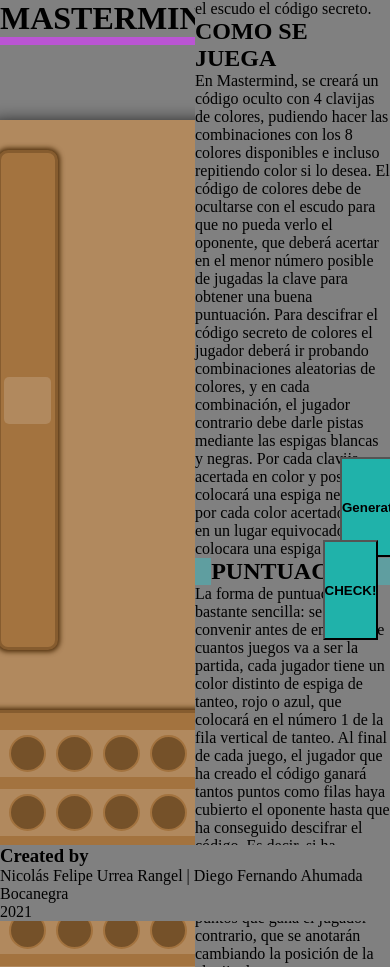
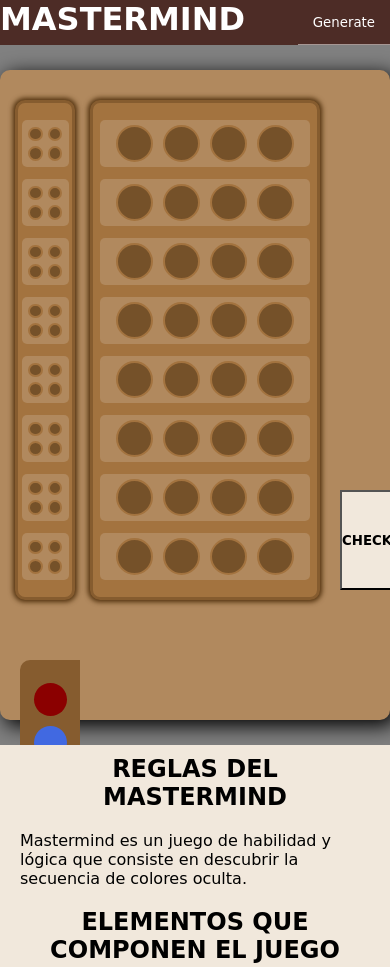
Before and after one commit to Xvaria/Mastermind_challenge, a plain HTML site: page index.html in a window 390 px wide. Shown: the top 967 px of the page. Drawn offline with Linux system fonts and the light colour scheme; a web font is replaced by a local one.

Commit message:
[Updated] Visual Style

```diff
--- a/style.css
+++ b/style.css
@@ -1,8 +1,14 @@
+@import url('https://fonts.googleapis.com/css2?family=Nova+Flat&family=Staatliches&display=swap');
 * {
     background: grey;
     padding: 0;
     margin: 0;
     box-sizing: border-box;
+    font-family: 'Nova Flat', cursive;
+}
+h1, h2, h3, p, a{
+  background: transparent;
+  color: #ffffff;
 }
 body{
     display: flex;
@@ -11,13 +17,35 @@ body{
 header{
     height: 45px;
     width: 100%;
-    background-color: mediumorchid;
+    background-color: #4d2c26;
+    display: flex;
+    flex-wrap: wrap;
+    align-items: center;
+    justify-content: space-between;
+}
+header h1{
+    width: auto;
+    height: 100%;
+}
+header button{
+    border-style: none;
+    background-color: transparent;
+    width: auto;
+    height: 100%;
+    display: block;
+    color: #fff;
+    text-decoration: none;
+    padding: 15px;
+    border-bottom: 1px solid rgba(255,255,255,0.5);
+}
+header button:hover{
+    background: rgba(255,255,255,0.3);
 }
 main{
     display: flex;
     flex-wrap: wrap;
     width: 100%;
-    height: 800px;
+    height: auto;
 }
 .game{
     display: flex;
@@ -52,7 +80,7 @@ main{
     border: solid 3px #865c2f;
     box-shadow: 0px 0px 5px 2px #4f2f0c;
 }
-.clue1{
+.clue1, .clue2, .clue3, .clue4, .clue5, .clue6, .clue7, .clue8 {
     display: flex;
     flex-wrap: wrap;
     align-content: center;
@@ -63,7 +91,7 @@ main{
     border-radius: 5px;
     background-color: #b1895e;
 }
-.point1{
+#point1-1{
     width: 14.5px;
     height: 14.5px;
     border-radius: 150px;
@@ -71,7 +99,7 @@ main{
     background-color: #755129;
     border: solid 2px #a3733f;
 }
-.point2{
+#point1-2{
     width: 14.5px;
     height: 14.5px;
     border-radius: 150px;
@@ -79,7 +107,7 @@ main{
     background-color: #755129;
     border: solid 2px #a3733f;
 }
-.point3{
+#point1-3{
     width: 14.5px;
     height: 14.5px;
     border-radius: 150px;
@@ -87,7 +115,231 @@ main{
     background-color: #755129;
     border: solid 2px #a3733f;
 }
-.point4{
+#point1-4{
+    width: 14.5px;
+    height: 14.5px;
+    border-radius: 150px;
+    margin: 2.5px;
+    background-color: #755129;
+    border: solid 2px #a3733f;
+}
+#point2-1{
+    width: 14.5px;
+    height: 14.5px;
+    border-radius: 150px;
+    margin: 2.5px;
+    background-color: #755129;
+    border: solid 2px #a3733f;
+}
+#point2-2{
+    width: 14.5px;
+    height: 14.5px;
+    border-radius: 150px;
+    margin: 2.5px;
+    background-color: #755129;
+    border: solid 2px #a3733f;
+}
+#point2-3{
+    width: 14.5px;
+    height: 14.5px;
+    border-radius: 150px;
+    margin: 2.5px;
+    background-color: #755129;
+    border: solid 2px #a3733f;
+}
+#point2-4{
+    width: 14.5px;
+    height: 14.5px;
+    border-radius: 150px;
+    margin: 2.5px;
+    background-color: #755129;
+    border: solid 2px #a3733f;
+}
+#point3-1{
+    width: 14.5px;
+    height: 14.5px;
+    border-radius: 150px;
+    margin: 2.5px;
+    background-color: #755129;
+    border: solid 2px #a3733f;
+}
+#point3-2{
+    width: 14.5px;
+    height: 14.5px;
+    border-radius: 150px;
+    margin: 2.5px;
+    background-color: #755129;
+    border: solid 2px #a3733f;
+}
+#point3-3{
+    width: 14.5px;
+    height: 14.5px;
+    border-radius: 150px;
+    margin: 2.5px;
+    background-color: #755129;
+    border: solid 2px #a3733f;
+}
+#point3-4{
+    width: 14.5px;
+    height: 14.5px;
+    border-radius: 150px;
+    margin: 2.5px;
+    background-color: #755129;
+    border: solid 2px #a3733f;
+}
+#point4-1{
+    width: 14.5px;
+    height: 14.5px;
+    border-radius: 150px;
+    margin: 2.5px;
+    background-color: #755129;
+    border: solid 2px #a3733f;
+}
+#point4-2{
+    width: 14.5px;
+    height: 14.5px;
+    border-radius: 150px;
+    margin: 2.5px;
+    background-color: #755129;
+    border: solid 2px #a3733f;
+}
+#point4-3{
+    width: 14.5px;
+    height: 14.5px;
+    border-radius: 150px;
+    margin: 2.5px;
+    background-color: #755129;
+    border: solid 2px #a3733f;
+}
+#point4-4{
+    width: 14.5px;
+    height: 14.5px;
+    border-radius: 150px;
+    margin: 2.5px;
+    background-color: #755129;
+    border: solid 2px #a3733f;
+}
+#point5-1{
+    width: 14.5px;
+    height: 14.5px;
+    border-radius: 150px;
+    margin: 2.5px;
+    background-color: #755129;
+    border: solid 2px #a3733f;
+}
+#point5-2{
+    width: 14.5px;
+    height: 14.5px;
+    border-radius: 150px;
+    margin: 2.5px;
+    background-color: #755129;
+    border: solid 2px #a3733f;
+}
+#point5-3{
+    width: 14.5px;
+    height: 14.5px;
+    border-radius: 150px;
+    margin: 2.5px;
+    background-color: #755129;
+    border: solid 2px #a3733f;
+}
+#point5-4{
+    width: 14.5px;
+    height: 14.5px;
+    border-radius: 150px;
+    margin: 2.5px;
+    background-color: #755129;
+    border: solid 2px #a3733f;
+}
+#point6-1{
+    width: 14.5px;
+    height: 14.5px;
+    border-radius: 150px;
+    margin: 2.5px;
+    background-color: #755129;
+    border: solid 2px #a3733f;
+}
+#point6-2{
+    width: 14.5px;
+    height: 14.5px;
+    border-radius: 150px;
+    margin: 2.5px;
+    background-color: #755129;
+    border: solid 2px #a3733f;
+}
+#point6-3{
+    width: 14.5px;
+    height: 14.5px;
+    border-radius: 150px;
+    margin: 2.5px;
+    background-color: #755129;
+    border: solid 2px #a3733f;
+}
+#point6-4{
+    width: 14.5px;
+    height: 14.5px;
+    border-radius: 150px;
+    margin: 2.5px;
+    background-color: #755129;
+    border: solid 2px #a3733f;
+}
+#point7-1{
+    width: 14.5px;
+    height: 14.5px;
+    border-radius: 150px;
+    margin: 2.5px;
+    background-color: #755129;
+    border: solid 2px #a3733f;
+}
+#point7-2{
+    width: 14.5px;
+    height: 14.5px;
+    border-radius: 150px;
+    margin: 2.5px;
+    background-color: #755129;
+    border: solid 2px #a3733f;
+}
+#point7-3{
+    width: 14.5px;
+    height: 14.5px;
+    border-radius: 150px;
+    margin: 2.5px;
+    background-color: #755129;
+    border: solid 2px #a3733f;
+}
+#point7-4{
+    width: 14.5px;
+    height: 14.5px;
+    border-radius: 150px;
+    margin: 2.5px;
+    background-color: #755129;
+    border: solid 2px #a3733f;
+}
+#point8-1{
+    width: 14.5px;
+    height: 14.5px;
+    border-radius: 150px;
+    margin: 2.5px;
+    background-color: #755129;
+    border: solid 2px #a3733f;
+}
+#point8-2{
+    width: 14.5px;
+    height: 14.5px;
+    border-radius: 150px;
+    margin: 2.5px;
+    background-color: #755129;
+    border: solid 2px #a3733f;
+}
+#point8-3{
+    width: 14.5px;
+    height: 14.5px;
+    border-radius: 150px;
+    margin: 2.5px;
+    background-color: #755129;
+    border: solid 2px #a3733f;
+}
+#point8-4{
     width: 14.5px;
     height: 14.5px;
     border-radius: 150px;
@@ -110,7 +362,7 @@ main{
     box-shadow: 0px 0px 5px 2px #4f2f0c;
 
 }
-.line1{
+.line1, .line2, .line3, .line4, .line5, .line6, .line7, .line8{
     display: flex;
     flex-wrap: wrap;
     justify-content: center;
@@ -121,332 +373,7 @@ main{
     border-radius: 5px;
     background-color: #b1895e;
 }
-#space1-1{
-    width: 37px;
-    height: 37px;
-    border-radius: 150px;
-    margin: 0 5px;
-    background-color: #755129;
-    border: solid 2px #a3733f;
-}
-#space1-2{
-    width: 37px;
-    height: 37px;
-    border-radius: 150px;
-    margin: 0 5px;
-    background-color: #755129;
-    border: solid 2px #a3733f;
-}
-#space1-3{
-    width: 37px;
-    height: 37px;
-    border-radius: 150px;
-    margin: 0 5px;
-    background-color: #755129;
-    border: solid 2px #a3733f;
-}
-#space1-4{
-    width: 37px;
-    height: 37px;
-    border-radius: 150px;
-    margin: 0 5px;
-    background-color: #755129;
-    border: solid 2px #a3733f;
-}
-.line2{
-    display: flex;
-    flex-wrap: wrap;
-    justify-content: center;
-    align-content: center;
-    width: 210px;
-    height: 47px;
-    margin: 6px 0;
-    border-radius: 5px;
-    background-color: #b1895e;
-}
-#space2-1{
-    width: 37px;
-    height: 37px;
-    border-radius: 150px;
-    margin: 0 5px;
-    background-color: #755129;
-    border: solid 2px #a3733f;
-}
-#space2-2{
-    width: 37px;
-    height: 37px;
-    border-radius: 150px;
-    margin: 0 5px;
-    background-color: #755129;
-    border: solid 2px #a3733f;
-}
-#space2-3{
-    width: 37px;
-    height: 37px;
-    border-radius: 150px;
-    margin: 0 5px;
-    background-color: #755129;
-    border: solid 2px #a3733f;
-}
-#space2-4{
-    width: 37px;
-    height: 37px;
-    border-radius: 150px;
-    margin: 0 5px;
-    background-color: #755129;
-    border: solid 2px #a3733f;
-}
-.line3{
-    display: flex;
-    flex-wrap: wrap;
-    justify-content: center;
-    align-content: center;
-    width: 210px;
-    height: 47px;
-    margin: 6px 0;
-    border-radius: 5px;
-    background-color: #b1895e;
-}
-#space3-1{
-    width: 37px;
-    height: 37px;
-    border-radius: 150px;
-    margin: 0 5px;
-    background-color: #755129;
-    border: solid 2px #a3733f;
-}
-#space3-2{
-    width: 37px;
-    height: 37px;
-    border-radius: 150px;
-    margin: 0 5px;
-    background-color: #755129;
-    border: solid 2px #a3733f;
-}
-#space3-3{
-    width: 37px;
-    height: 37px;
-    border-radius: 150px;
-    margin: 0 5px;
-    background-color: #755129;
-    border: solid 2px #a3733f;
-}
-#space3-4{
-    width: 37px;
-    height: 37px;
-    border-radius: 150px;
-    margin: 0 5px;
-    background-color: #755129;
-    border: solid 2px #a3733f;
-}
-.line4{
-    display: flex;
-    flex-wrap: wrap;
-    justify-content: center;
-    align-content: center;
-    width: 210px;
-    height: 47px;
-    margin: 6px 0;
-    border-radius: 5px;
-    background-color: #b1895e;
-}
-#space4-1{
-    width: 37px;
-    height: 37px;
-    border-radius: 150px;
-    margin: 0 5px;
-    background-color: #755129;
-    border: solid 2px #a3733f;
-}
-#space4-2{
-    width: 37px;
-    height: 37px;
-    border-radius: 150px;
-    margin: 0 5px;
-    background-color: #755129;
-    border: solid 2px #a3733f;
-}
-#space4-3{
-    width: 37px;
-    height: 37px;
-    border-radius: 150px;
-    margin: 0 5px;
-    background-color: #755129;
-    border: solid 2px #a3733f;
-}
-#space4-4{
-    width: 37px;
-    height: 37px;
-    border-radius: 150px;
-    margin: 0 5px;
-    background-color: #755129;
-    border: solid 2px #a3733f;
-}
-.line5{
-    display: flex;
-    flex-wrap: wrap;
-    justify-content: center;
-    align-content: center;
-    width: 210px;
-    height: 47px;
-    margin: 6px 0;
-    border-radius: 5px;
-    background-color: #b1895e;
-}
-#space5-1{
-    width: 37px;
-    height: 37px;
-    border-radius: 150px;
-    margin: 0 5px;
-    background-color: #755129;
-    border: solid 2px #a3733f;
-}
-#space5-2{
-    width: 37px;
-    height: 37px;
-    border-radius: 150px;
-    margin: 0 5px;
-    background-color: #755129;
-    border: solid 2px #a3733f;
-}
-#space5-3{
-    width: 37px;
-    height: 37px;
-    border-radius: 150px;
-    margin: 0 5px;
-    background-color: #755129;
-    border: solid 2px #a3733f;
-}
-#space5-4{
-    width: 37px;
-    height: 37px;
-    border-radius: 150px;
-    margin: 0 5px;
-    background-color: #755129;
-    border: solid 2px #a3733f;
-}
-.line6{
-    display: flex;
-    flex-wrap: wrap;
-    justify-content: center;
-    align-content: center;
-    width: 210px;
-    height: 47px;
-    margin: 6px 0;
-    border-radius: 5px;
-    background-color: #b1895e;
-}
-#space6-1{
-    width: 37px;
-    height: 37px;
-    border-radius: 150px;
-    margin: 0 5px;
-    background-color: #755129;
-    border: solid 2px #a3733f;
-}
-#space6-2{
-    width: 37px;
-    height: 37px;
-    border-radius: 150px;
-    margin: 0 5px;
-    background-color: #755129;
-    border: solid 2px #a3733f;
-}
-#space6-3{
-    width: 37px;
-    height: 37px;
-    border-radius: 150px;
-    margin: 0 5px;
-    background-color: #755129;
-    border: solid 2px #a3733f;
-}
-#space6-4{
-    width: 37px;
-    height: 37px;
-    border-radius: 150px;
-    margin: 0 5px;
-    background-color: #755129;
-    border: solid 2px #a3733f;
-}
-.line7{
-    display: flex;
-    flex-wrap: wrap;
-    justify-content: center;
-    align-content: center;
-    width: 210px;
-    height: 47px;
-    margin: 6px 0;
-    border-radius: 5px;
-    background-color: #b1895e;
-}
-#space7-1{
-    width: 37px;
-    height: 37px;
-    border-radius: 150px;
-    margin: 0 5px;
-    background-color: #755129;
-    border: solid 2px #a3733f;
-}
-#space7-2{
-    width: 37px;
-    height: 37px;
-    border-radius: 150px;
-    margin: 0 5px;
-    background-color: #755129;
-    border: solid 2px #a3733f;
-}
-#space7-3{
-    width: 37px;
-    height: 37px;
-    border-radius: 150px;
-    margin: 0 5px;
-    background-color: #755129;
-    border: solid 2px #a3733f;
-}
-#space7-4{
-    width: 37px;
-    height: 37px;
-    border-radius: 150px;
-    margin: 0 5px;
-    background-color: #755129;
-    border: solid 2px #a3733f;
-}
-.line8{
-    display: flex;
-    flex-wrap: wrap;
-    justify-content: center;
-    align-content: center;
-    width: 210px;
-    height: 47px;
-    margin: 6px 0;
-    border-radius: 5px;
-    background-color: #b1895e;
-}
-#space8-1{
-    width: 37px;
-    height: 37px;
-    border-radius: 150px;
-    margin: 0 5px;
-    background-color: #755129;
-    border: solid 2px #a3733f;
-}
-#space8-2{
-    width: 37px;
-    height: 37px;
-    border-radius: 150px;
-    margin: 0 5px;
-    background-color: #755129;
-    border: solid 2px #a3733f;
-}
-#space8-3{
-    width: 37px;
-    height: 37px;
-    border-radius: 150px;
-    margin: 0 5px;
-    background-color: #755129;
-    border: solid 2px #a3733f;
-}
-#space8-4{
+#space1-1, #space1-2, #space1-3, #space1-4, #space2-1, #space2-2, #space2-3, #space2-4, #space3-1, #space3-2, #space3-3, #space3-4, #space4-1, #space4-2, #space4-3, #space4-4, #space5-1, #space5-2, #space5-3, #space5-4, #space6-1, #space6-2, #space6-3, #space6-4,#space7-1, #space7-2, #space7-3, #space7-4, #space8-1, #space8-2, #space8-3, #space8-4{
     width: 37px;
     height: 37px;
     border-radius: 150px;
@@ -491,7 +418,6 @@ main{
     width: 33px;
     height: 33px;
     border-radius: 150px;
-    margin: 5px;
     background-color: yellowgreen;
     margin: 5px 0;
 }
@@ -499,7 +425,7 @@ main{
     width: 33px;
     height: 33px;
     border-radius: 150px;
-    background-color: white;
+    background-color: rgb(255, 255, 254);
     margin: 5px 0;
 }
 #ball6{
@@ -523,67 +449,81 @@ main{
     background-color: springgreen;
     margin: 5px 0;
 }
-.secret{
+#secret{
     width: 230px;
     height: 70px;
     margin: 20px 0 0 90px;
     border-top-left-radius: 10px;
     border-top-right-radius: 10px;
-    background-color: #865c2f;
+    background-color: #4d2c26;
     display: flex;
     flex-wrap: wrap;
     justify-content: center;
     align-content: center;
 }
-#victory1{
+#victory1, #victory2, #victory3, #victory4{
     width: 37px;
     height: 37px;
     border-radius: 150px;
-    background-color: darkred;
-    margin: 0 5px;
-}
-#victory2{
-    width: 37px;
-    height: 37px;
-    border-radius: 150px;
-    background-color: darkred;
-    margin: 0 5px;
-}
-#victory3{
-    width: 37px;
-    height: 37px;
-    border-radius: 150px;
-    background-color: darkred;
-    margin: 0 5px;
-}
-#victory4{
-    width: 37px;
-    height: 37px;
-    border-radius: 150px;
-    background-color: darkred;
+    background-color: #4d2c26;
     margin: 0 5px;
 }
 .info{
     display: flex;
+    flex-direction: column;
     flex-wrap: wrap;
     align-content: center;
     justify-content: center;
     width: 50%;
     height: 100%;
     border-style: none;
-    background-color: cadetblue;
+    background-color: #f1e8dc;
 }
-button{
+.info h1, h2, p{
+    color: #000000;
+    margin: 10px 20px;
+    text-align: center;
+}
+.info p{
+  text-align: left;
+}
+.board button{
     position: absolute;
     width: 55px;
     height: 100px;
     margin: 420px 0 0 340px;
-    background-color: lightseagreen;
+    background-color: #f1e8dc;
     font-weight: bold;
 }
 footer{
     bottom: 0;
-    height: 60px;
+    height: auto;
     width: 100%;
-    background-color: mediumorchid;
+    background-color: #4d2c26;
+    display: flex;
+    flex-wrap: wrap;
+    justify-content: center;
+    flex-direction: column;
+    padding: 10px 0;
 }
+footer p{
+    text-align: center;
+    color: #ffffff;
+    margin: 0;
+}
+footer h3{
+    text-align: center;
+    color: #ffffff;
+    margin-bottom: 5px;
+}
+
+@media (max-width:1024px){
+  .game{
+    width: 100%;
+    height: auto;
+  }
+  .info{
+    width: 100%;
+    height: auto;
+  }
+}
```
